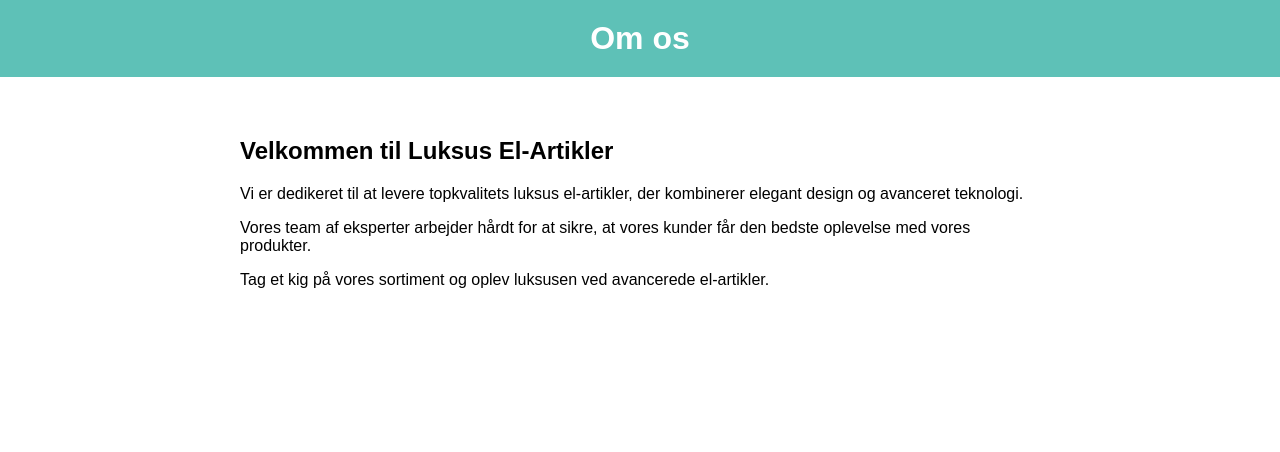
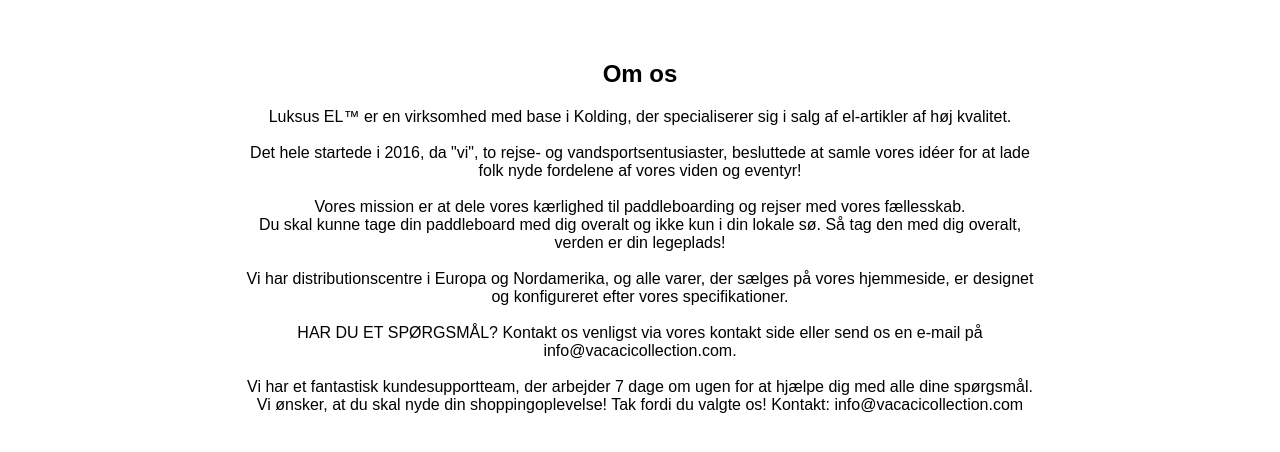
Before and after one commit to SebastianThomsen/Hjemmeside, a PHP site: template app/frontend/pages/about.php in a window 1280 px wide. Shown: the top 452 px of the page. Run offline with PHP 8.4, Linux system fonts and the light colour scheme; the template is opened without the code that fills it, so the values that code supplies are empty.

Commit message:
kurv side

```diff
--- a/aboutstyles.css
+++ b/aboutstyles.css
@@ -2,18 +2,6 @@
     font-family: 'Arial', sans-serif;
     margin: 0;
     padding: 0;
-}
-
-#banner {
-    background-color: #5EC1B7;
-    color: #fff;
-    text-align: center;
-    padding: 20px;
-    font-family: 'Sen', sans-serif;
-}
-
-#banner h1 {
-    margin: 0;
 }
 
 header {
@@ -28,6 +16,7 @@
     max-width: 800px;
     margin: 20px auto;
     padding: 20px;
+    text-align: center;
 }
 
 footer {
--- a/app/frontend/pages/about.php
+++ b/app/frontend/pages/about.php
@@ -7,16 +7,22 @@
     <title>Luksus EL - Om Os</title>
 </head>
 <body>
+    <section id="omos">
+        <h2>Om os</h2>
+        <p>
+Luksus EL™ er en virksomhed med base i Kolding, der specialiserer sig i salg af el-artikler af høj kvalitet. </br></br>
 
-    <div id="banner">
-        <h1>Om os</h1>
-    </div>
+Det hele startede i 2016, da "vi", to rejse- og vandsportsentusiaster, besluttede at samle vores idéer for at lade folk nyde fordelene af vores viden og eventyr! </br></br>
 
-    <section id="omos">
-        <h2>Velkommen til Luksus El-Artikler</h2>
-        <p>Vi er dedikeret til at levere topkvalitets luksus el-artikler, der kombinerer elegant design og avanceret teknologi.</p>
-        <p>Vores team af eksperter arbejder hårdt for at sikre, at vores kunder får den bedste oplevelse med vores produkter.</p>
-        <p>Tag et kig på vores sortiment og oplev luksusen ved avancerede el-artikler.</p>
+Vores mission er at dele vores kærlighed til paddleboarding og rejser med vores fællesskab.</br>
+
+Du skal kunne tage din paddleboard med dig overalt og ikke kun i din lokale sø. Så tag den med dig overalt, verden er din legeplads!</br></br>
+
+Vi har distributionscentre i Europa og Nordamerika, og alle varer, der sælges på vores hjemmeside, er designet og konfigureret efter vores specifikationer.</br></br>
+
+HAR DU ET SPØRGSMÅL? Kontakt os venligst via vores kontakt side eller send os en e-mail på info@vacacicollection.com.</br></br>
+
+Vi har et fantastisk kundesupportteam, der arbejder 7 dage om ugen for at hjælpe dig med alle dine spørgsmål. Vi ønsker, at du skal nyde din shoppingoplevelse! Tak fordi du valgte os! Kontakt: info@vacacicollection.com</p>
     </section>
 
 </body>
--- /dev/null
+++ b/kurv.php
@@ -0,0 +1,6 @@
+<?php require_once 'start.php'; ?>
+<?php require_once FRONTEND_INCLUDE . 'header.php'; ?>
+<?php require_once FRONTEND_INCLUDE . 'navbar.php'; ?>
+<?php require_once FRONTEND_INCLUDE . 'messages.php'; ?>
+<?php require_once FRONTEND_PAGE . 'kurv.php'; ?>
+<?php require_once FRONTEND_INCLUDE . 'footer.php'; ?>
```
Also changed, not shown: app/frontend/pages/kurv.php (added, +14 -0 lines), kurvstyles.css (added).
